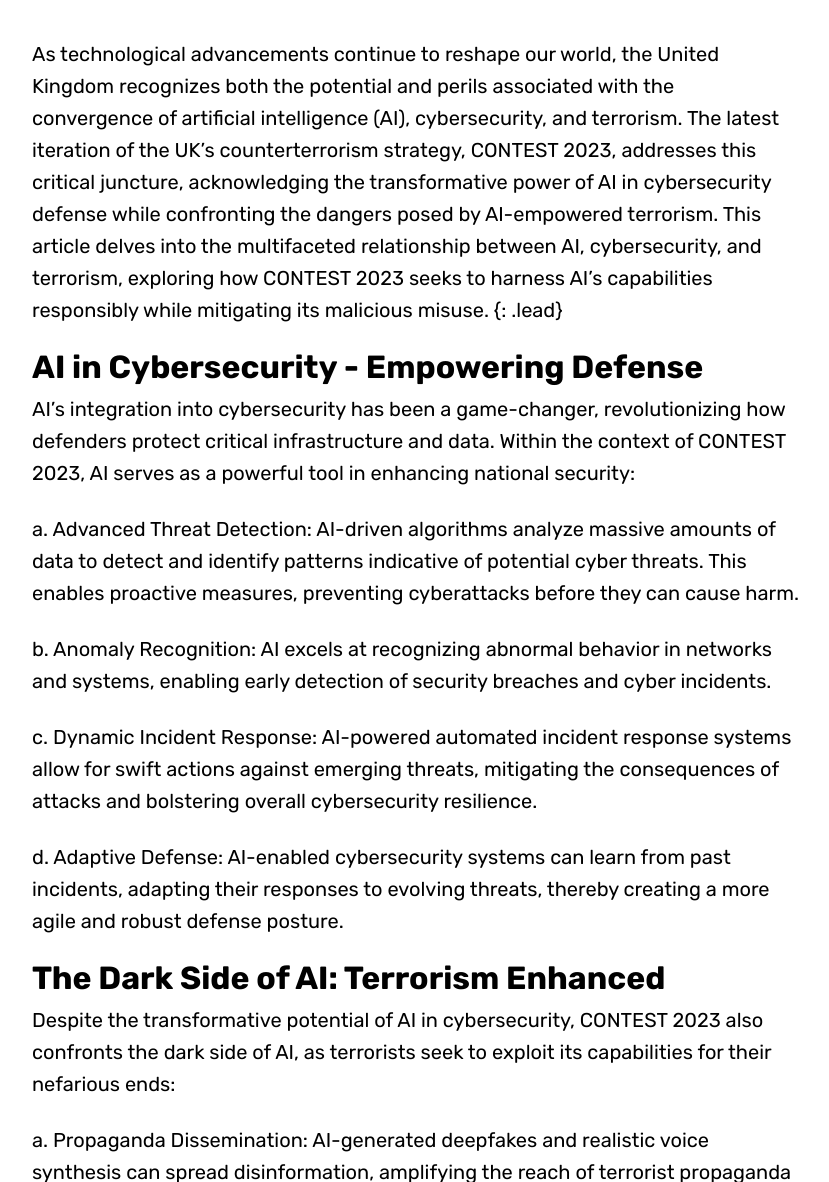
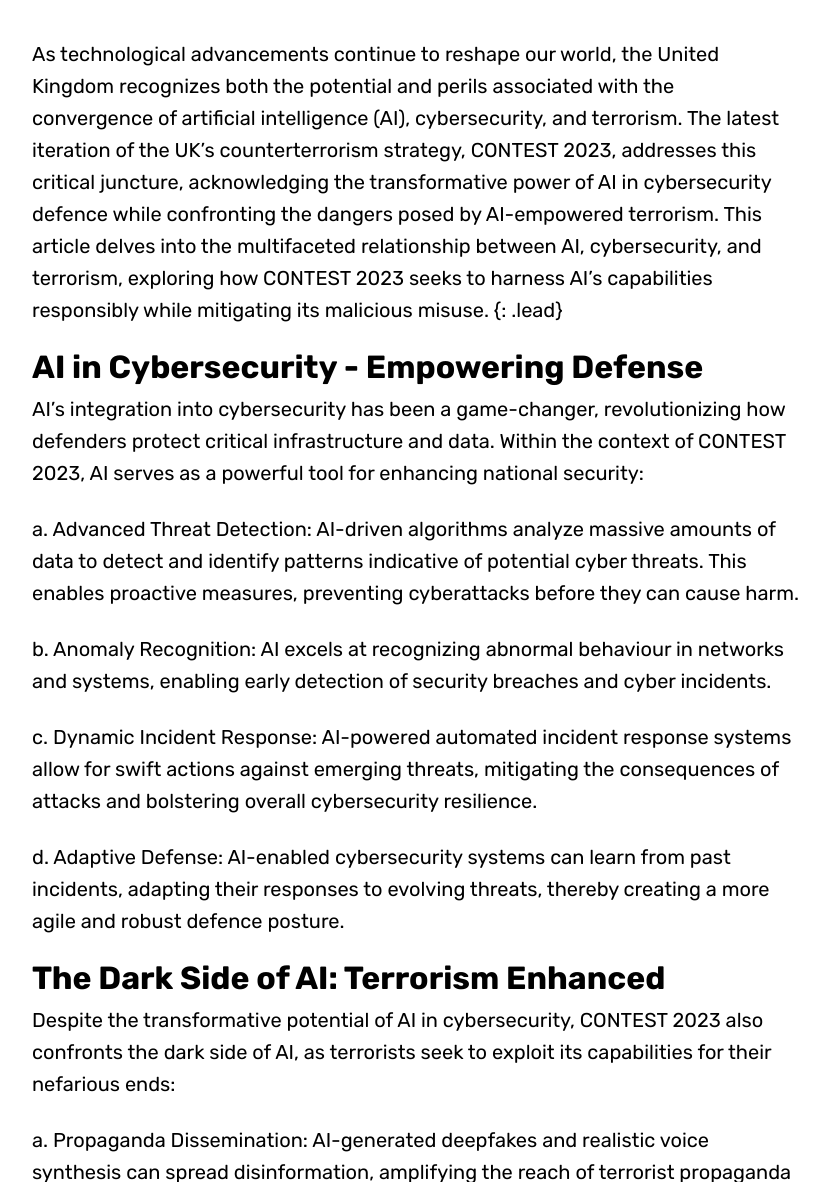
Before and after one commit to blitz0p3rations/blitz0p3rations.github.io, a Jekyll site: the page built from _posts/2023-07-25-Striking-a-Delicate-Balance-The-Intersection-of-AI-Cybersecurity-and-Terrorism-in-CONTEST-2023.md, in a window 1280 px wide and 1400 px high, scrolled down 768 px. Shown: the part 218-1400 px from the top of the window, without its empty margins (224-1053 px from the left). Built offline with Jekyll 4.4.1, drawn with Linux system fonts in a browser that asks for light colours; some web fonts are replaced; some of the changed text lies outside the part shown.

Commit message:
Update 2023-07-25-Striking-a-Delicate-Balance-The-Intersection-of-AI-Cybersecurity-and-Terrorism-in-CONTEST-2023.md

```diff
--- a/_posts/2023-07-25-Striking-a-Delicate-Balance-The-Intersection-of-AI-Cybersecurity-and-Terrorism-in-CONTEST-2023.md
+++ b/_posts/2023-07-25-Striking-a-Delicate-Balance-The-Intersection-of-AI-Cybersecurity-and-Terrorism-in-CONTEST-2023.md
@@ -8,19 +8,19 @@
 overlay: blue
 ---
 
-As technological advancements continue to reshape our world, the United Kingdom recognizes both the potential and perils associated with the convergence of artificial intelligence (AI), cybersecurity, and terrorism. The latest iteration of the UK's counterterrorism strategy, CONTEST 2023, addresses this critical juncture, acknowledging the transformative power of AI in cybersecurity defense while confronting the dangers posed by AI-empowered terrorism. This article delves into the multifaceted relationship between AI, cybersecurity, and terrorism, exploring how CONTEST 2023 seeks to harness AI's capabilities responsibly while mitigating its malicious misuse. {: .lead} <!–-break-–>
+As technological advancements continue to reshape our world, the United Kingdom recognizes both the potential and perils associated with the convergence of artificial intelligence (AI), cybersecurity, and terrorism. The latest iteration of the UK's counterterrorism strategy, CONTEST 2023, addresses this critical juncture, acknowledging the transformative power of AI in cybersecurity defence while confronting the dangers posed by AI-empowered terrorism. This article delves into the multifaceted relationship between AI, cybersecurity, and terrorism, exploring how CONTEST 2023 seeks to harness AI's capabilities responsibly while mitigating its malicious misuse. {: .lead} <!–-break-–>
 
 # AI in Cybersecurity - Empowering Defense
 
-AI's integration into cybersecurity has been a game-changer, revolutionizing how defenders protect critical infrastructure and data. Within the context of CONTEST 2023, AI serves as a powerful tool in enhancing national security:
+AI's integration into cybersecurity has been a game-changer, revolutionizing how defenders protect critical infrastructure and data. Within the context of CONTEST 2023, AI serves as a powerful tool for enhancing national security:
 
 a. Advanced Threat Detection: AI-driven algorithms analyze massive amounts of data to detect and identify patterns indicative of potential cyber threats. This enables proactive measures, preventing cyberattacks before they can cause harm.
 
-b. Anomaly Recognition: AI excels at recognizing abnormal behavior in networks and systems, enabling early detection of security breaches and cyber incidents.
+b. Anomaly Recognition: AI excels at recognizing abnormal behaviour in networks and systems, enabling early detection of security breaches and cyber incidents.
 
 c. Dynamic Incident Response: AI-powered automated incident response systems allow for swift actions against emerging threats, mitigating the consequences of attacks and bolstering overall cybersecurity resilience.
 
-d. Adaptive Defense: AI-enabled cybersecurity systems can learn from past incidents, adapting their responses to evolving threats, thereby creating a more agile and robust defense posture.
+d. Adaptive Defense: AI-enabled cybersecurity systems can learn from past incidents, adapting their responses to evolving threats, thereby creating a more agile and robust defence posture.
 
 # The Dark Side of AI: Terrorism Enhanced
 
@@ -48,7 +48,7 @@
 
 # Conclusion
 
-CONTEST 2023 presents a comprehensive strategy that addresses the multifaceted implications of AI, cybersecurity, and terrorism. By harnessing AI as a pivotal defense against evolving cyber threats while implementing robust regulations to prevent its malicious misuse, the UK endeavors to strike a delicate balance. Responsible AI usage empowers the nation to stay ahead in the ever-evolving threat landscape, fostering a safer digital environment for its citizens while countering the malevolent potential of AI-enhanced terrorism. Through continued collaboration and vigilance, the UK aims to safeguard its national security in a world increasingly shaped by the transformative power of AI.
+CONTEST 2023 presents a comprehensive strategy that addresses the multifaceted implications of AI, cybersecurity, and terrorism. By harnessing AI as a pivotal defence against evolving cyber threats while implementing robust regulations to prevent its malicious misuse, the UK endeavours to strike a delicate balance. Responsible AI usage empowers the nation to stay ahead in the ever-evolving threat landscape, fostering a safer digital environment for its citizens while countering the malevolent potential of AI-enhanced terrorism. Through continued collaboration and vigilance, the UK aims to safeguard its national security in a world increasingly shaped by the transformative power of AI.
 
 ### References
 1. https://assets.publishing.service.gov.uk/government/uploads/system/uploads/attachment_data/file/1171084/CONTEST_2023.pdf
```
